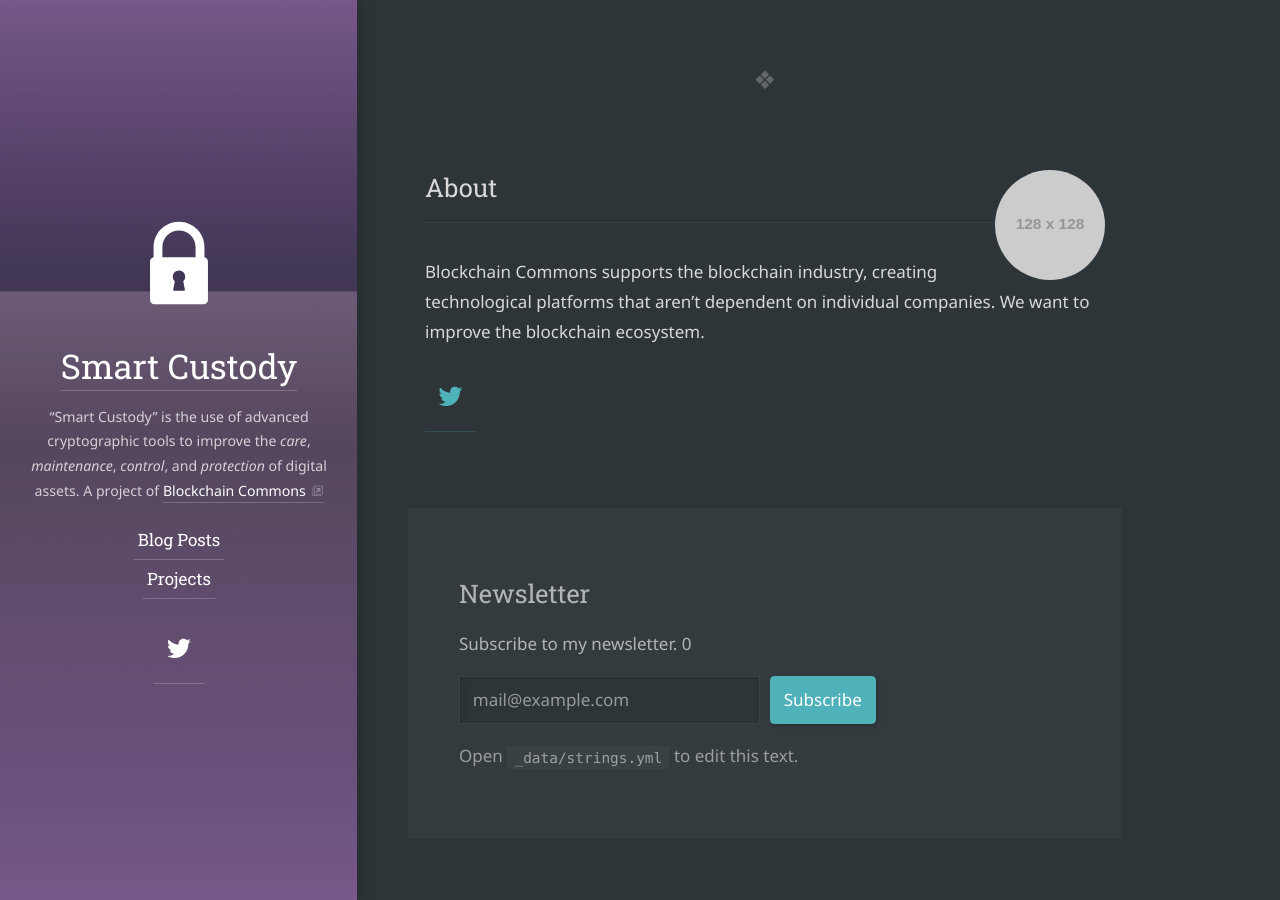
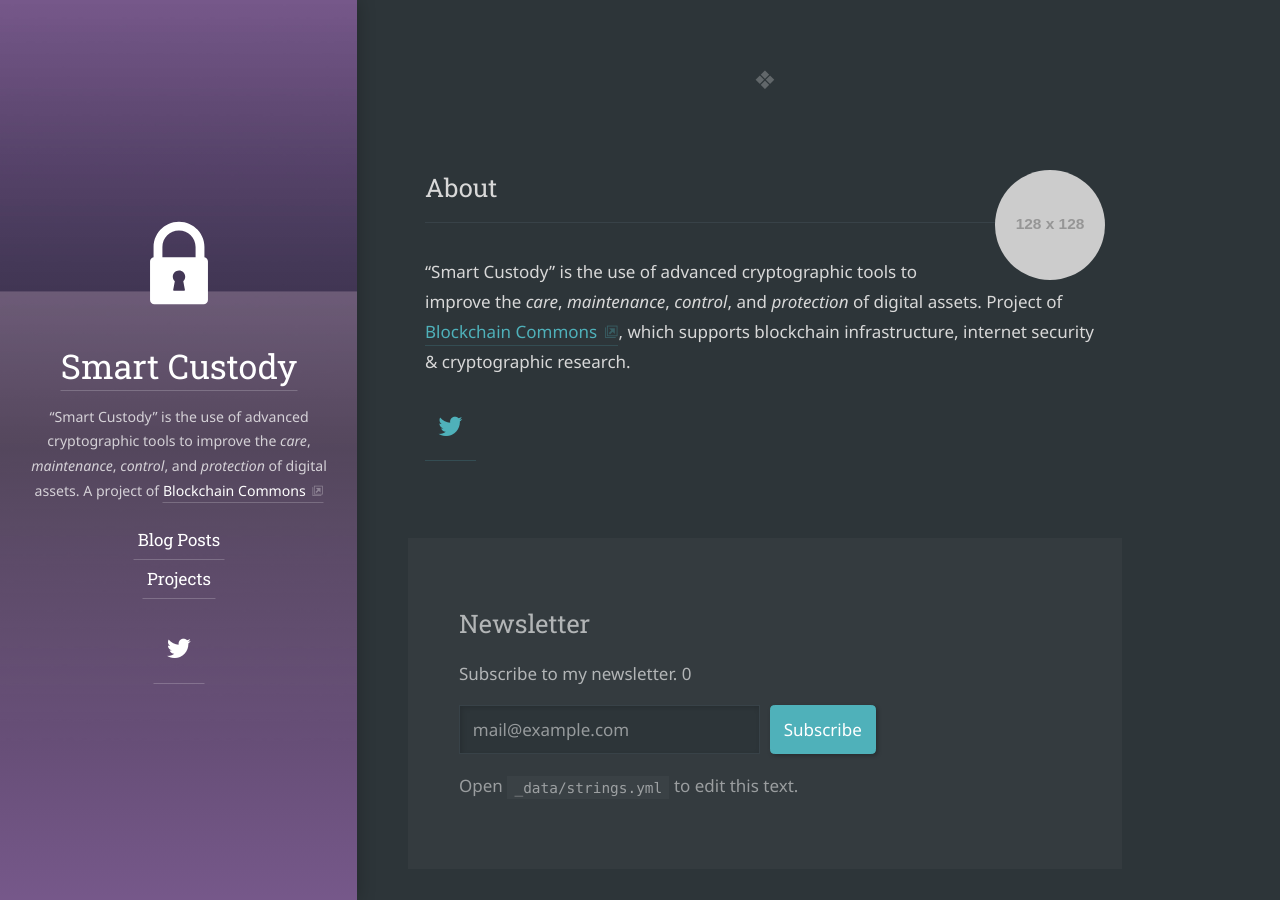
Before and after one commit to BlockchainCommons/www.SmartCustody.com, a Jekyll site: the page built from _posts/2019-01-04-First-SmartCustody-Workshop-Simple-Cold-Storage-and-Self-Custody.md, in a window 1280 px wide and 900 px high, scrolled down 5350 px. Built offline with Jekyll 4.4.1, drawn with Linux system fonts in a browser that asks for light colours; some web fonts are replaced.

Commit message:
Changed Authors used in About in posts

```diff
--- a/_data/authors.yml
+++ b/_data/authors.yml
@@ -8,9 +8,9 @@
   # Used at the bottom of each page and at the top of the `about` layout
   # Markdown enabled, can use multiple paragraphs (enabled by `|`)
   about:             |
-    Blockchain Commons supports the blockchain industry, creating
-    technological platforms that aren’t dependent on individual companies.
-    We want to improve the blockchain ecosystem.
+    “Smart Custody” is the use of advanced cryptographic tools to improve the *care*, *maintenance*,
+    *control*, and *protection* of digital assets. Project of [Blockchain Commons](https://www.BlockchainCommons.com),
+    which supports blockchain infrastructure, internet security & cryptographic research.
 
   # This photo will be used in the about section
   picture:
```
